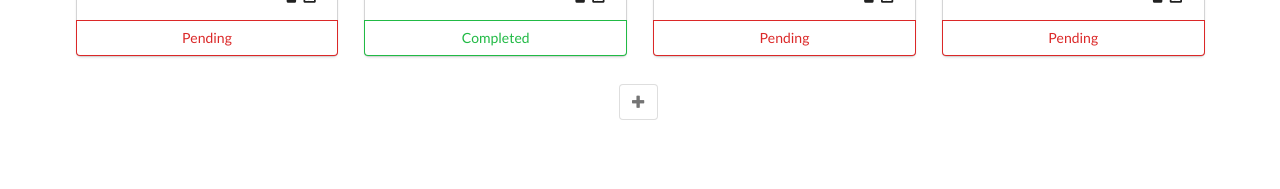
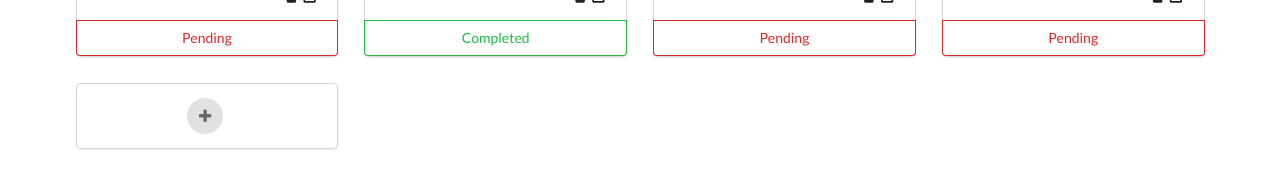
Before and after one commit to tiffanyadu/vue-todo-app, a Vue app: page / in a window 1280 px wide. Shown: the part 197-386 px from the top of the page. Built offline with nearby package versions, Linux system fonts and the light colour scheme.

Commit message:
Moved CreateTodo component to TodoList and added card styling

```diff
--- a/src/App.vue
+++ b/src/App.vue
@@ -2,19 +2,16 @@
   <div class="ui container">
     <h1 class="ui center aligned header">Vue.js Todo App</h1>
     <todo-list v-bind:todos="todos"></todo-list>
-    <create-todo v-on:create-todo="createTodo"></create-todo>
   </div>
 </template>
 
 <script>
 import TodoList from './components/TodoList';
-import CreateTodo from './components/CreateTodo';
 
 export default {
   name: 'app',
   components: {
-    TodoList,
-    CreateTodo
+    TodoList
   },
   data() {
     return {
@@ -36,11 +33,6 @@ export default {
         done: false,
       }]
     };
-  },
-  methods: {
-    createTodo(newTodo) {
-      this.todos.push(newTodo);
-    }
   }
 };
 </script>
--- a/src/components/CreateTodo.vue
+++ b/src/components/CreateTodo.vue
@@ -1,11 +1,13 @@
 <template>
-  <div class="ui basic content center aligned segment">
-    <button class="ui basic button icon" v-on:click="openForm" v-show="!isCreating">
+  <div class="column">
+    <div class="ui card">
+      <div class="content center aligned">
+        <button class="ui circular button icon" v-on:click="openForm" v-show="!isCreating">
           <i class="plus icon"></i>
         </button>
-    <div class="ui centered card" v-show="isCreating">
+        <div v-show="isCreating">
           <div class="content">
-        <div class="ui form">
+            <div class="ui form left aligned">
               <div class="field">
                 <label>Title</label>
                 <input v-model="titleText" type="text">
@@ -14,13 +16,15 @@
                 <label>Project</label>
                 <input v-model="projectText" type="text">
               </div>
-          <div class="ui two button attached buttons">
+              <div class="ui buttons">
                 <button class="ui basic blue button" v-on:click="sendForm()">
                   Create
                 </button>
                 <button class="ui basic red button" v-on:click="closeForm">
                   Cancel
                 </button>
+              </div>
+            </div>
           </div>
         </div>
       </div>
--- a/src/components/TodoList.vue
+++ b/src/components/TodoList.vue
@@ -4,7 +4,8 @@
     <p>Pending Tasks: {{todos.filter(todo => {return todo.done === false}).length}}</p>
     <div class="ui divider"></div>
     <div class="ui four column grid">
-        <todo v-on:delete-todo="deleteTodo" v-on:complete-todo="completeTodo" v-for="todo in todos" :key="todo.title" v-bind:todo="todo"></todo>
+      <todo v-on:delete-todo="deleteTodo" v-on:complete-todo="completeTodo" v-for="todo in todos" :key="todo.title" v-bind:todo="todo"></todo>
+      <create-todo v-on:create-todo="createTodo"></create-todo>
     </div>
   </div>
 </template>
@@ -12,11 +13,13 @@
 <script type="text/javascript">
 
 import Todo from './Todo';
+import CreateTodo from './CreateTodo';
 
 export default {
   props: ['todos'],
   components: {
-    Todo
+    Todo,
+    CreateTodo
   },
   methods: {
     deleteTodo(todo) {
@@ -26,6 +29,9 @@ export default {
     completeTodo(todo) {
       const todoIndex = this.todos.indexOf(todo);
       this.todos[todoIndex].done = true;
+    },
+    createTodo(newTodo) {
+      this.todos.push(newTodo);
     }
   }
 };
```
Lines whose indentation alone changed are shown as unchanged.
